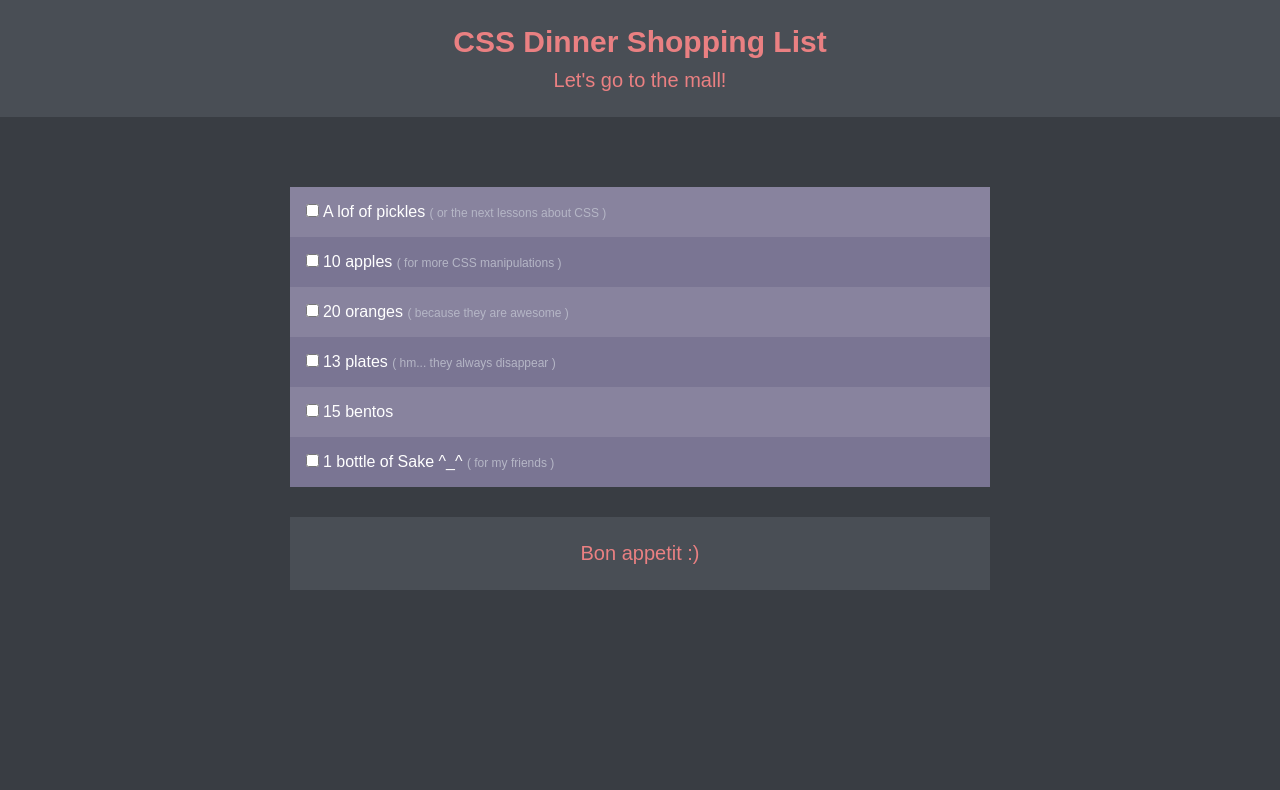
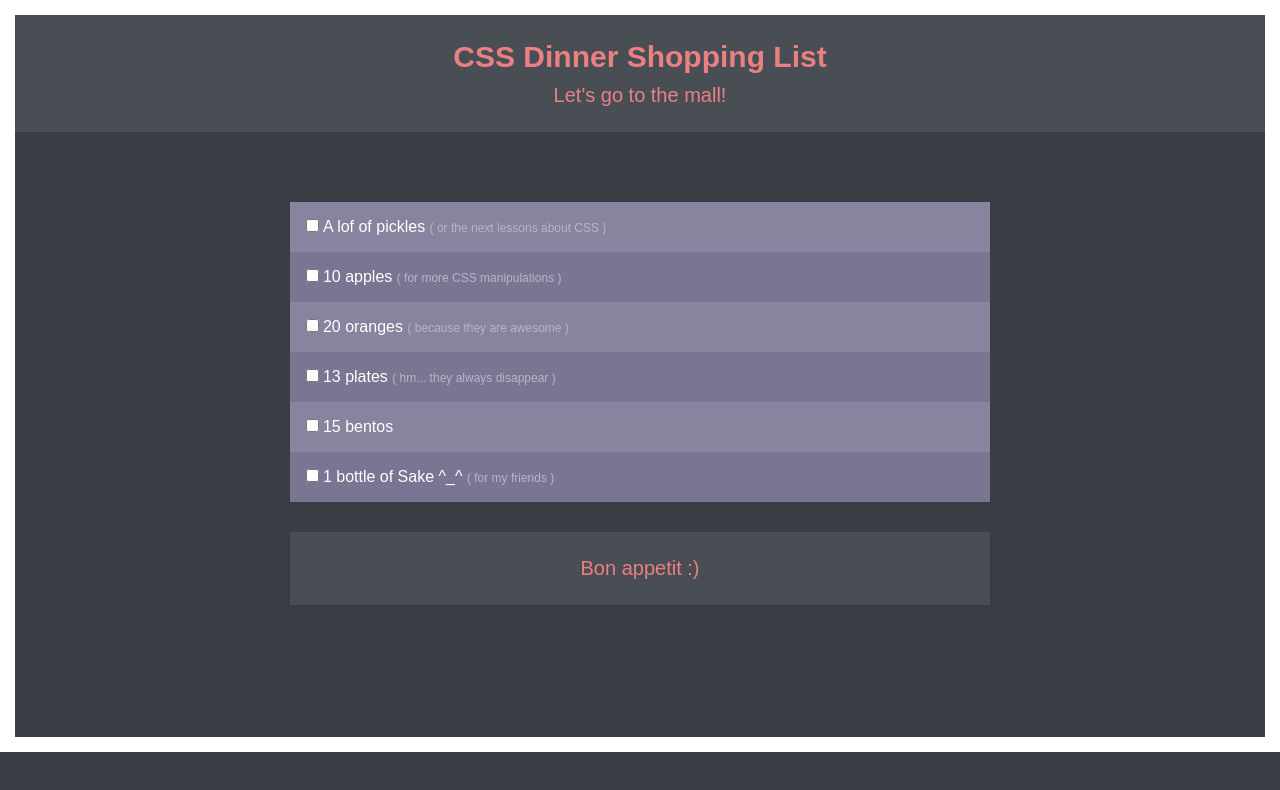
Before and after one commit to krivonosoven82/BeetRoot--unit-2, a plain HTML site: page index.html in a window 1280 px wide. Drawn offline with Linux system fonts and the light colour scheme.

Commit message:
the fourth commit

```diff
--- a/styles/style.css
+++ b/styles/style.css
@@ -23,6 +23,8 @@ body{
 /*-------------------hreder---------------------------------------------------*/
 
 .header{
+  border: 15px solid #fff;
+  border-bottom: none;
   background-color: #494E55;
   padding: 25px 15px;
   text-align: center;
@@ -42,6 +44,8 @@ body{
 /*------------------main------------------------------------------------------*/
 
 .main{
+  border-left: 15px solid #fff;
+  border-right: 15px solid #fff;
   min-height: calc(100vh - 117px - 78px);
   padding: 70px 15px;
 }
@@ -116,3 +120,5 @@ body{
 
 .footer{
   background-color: #393D43;
+  border: 15px solid #fff;
+  border-top: none;
```
